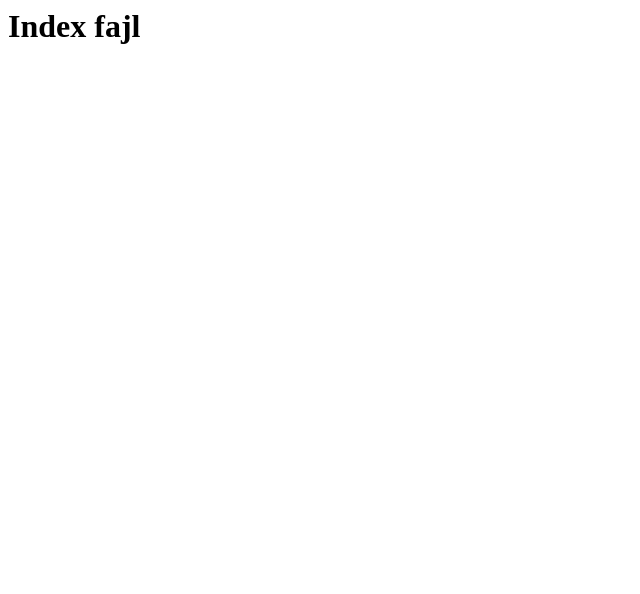
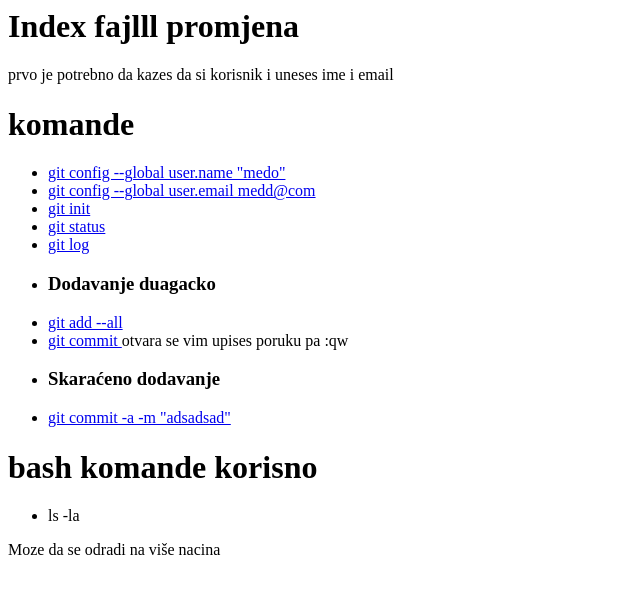
Before and after one commit to meddooo2/magic_git_gh, a PHP site: page / in a window 1280 px wide. Before the commit the part shown is almost empty. Shown: the top 594 px of the page, without its empty margins (0-640 px from the left). Run offline with PHP 8.4, Linux system fonts and the light colour scheme.

Commit message:
promjena indeksa i page2

```diff
--- a/index.php
+++ b/index.php
@@ -3,6 +3,32 @@
 	<title>git</title>
 </head>
 <body>
-	<h1>Index fajl</h1>
+	<h1>Index fajlll promjena</h1>
+	<p>prvo je potrebno da kazes da si korisnik i uneses ime i email</p>
+
+	<h1>komande</h1>
+	<ul>
+		<li><a href="#">git config --global user.name "medo"</a></li>
+		<li><a href="#">git config --global user.email medd@com</a></li>
+		<li><a href="#">git init</a></li>
+		<li><a href="#">git status</a></li>
+		<li><a href="#">git log</a></li>
+		<li><h3>Dodavanje duagacko</h3></li>
+
+		<li><a href="#">git add --all</a></li>
+		<li><a href="#">git commit  </a> otvara se vim upises poruku pa :qw</li>
+
+		<li><h3>Skaraćeno dodavanje</h3></li>
+		<li><a href="#">git commit  -a -m "adsadsad" </a></li>
+
+	</ul>
+
+
+	<h1>bash komande korisno</h1>
+	<ul>
+		<li>ls -la</li>
+	</ul>
+
+	<div id="commit">Moze da se odradi na više nacina</div>
 </body>
 </html>
```
